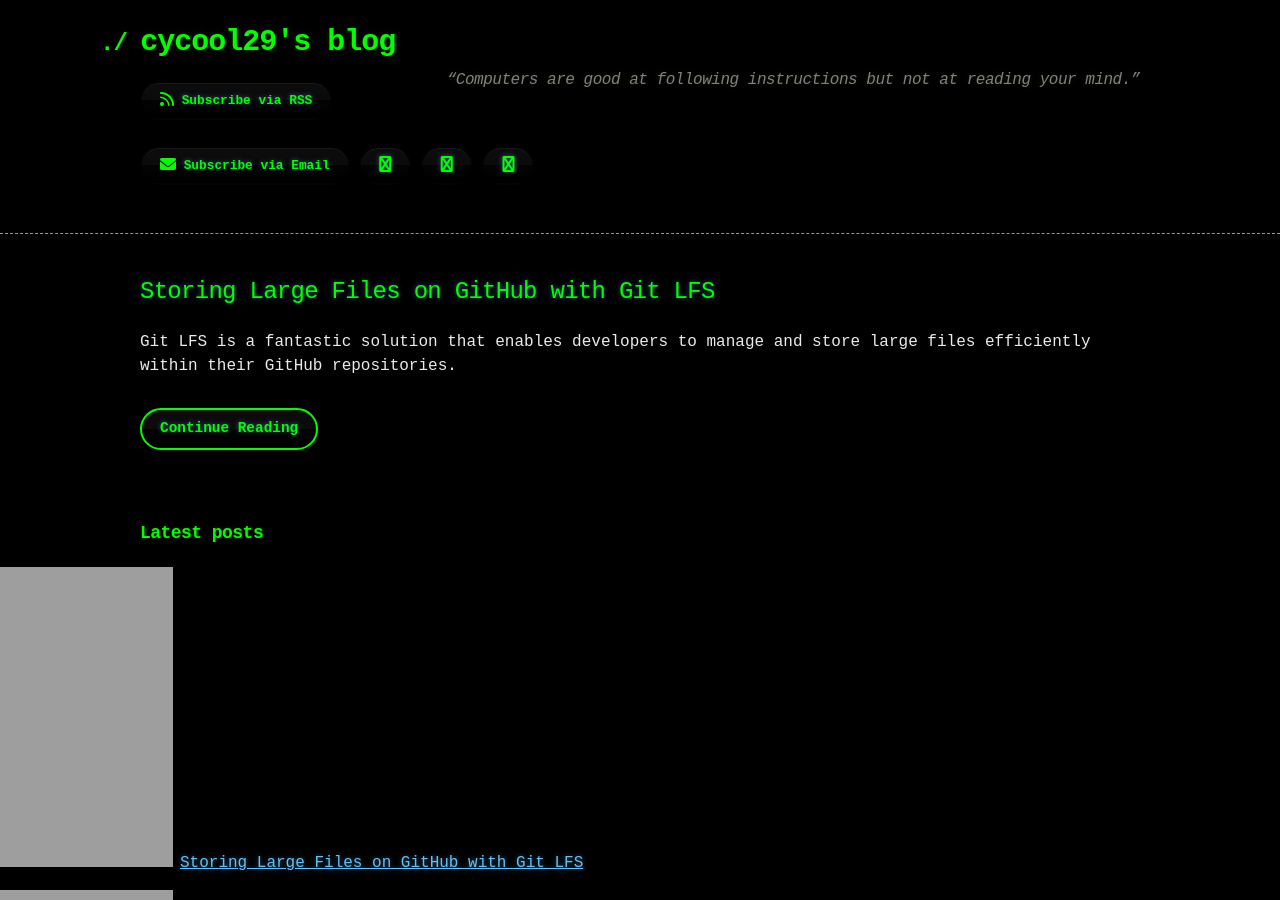
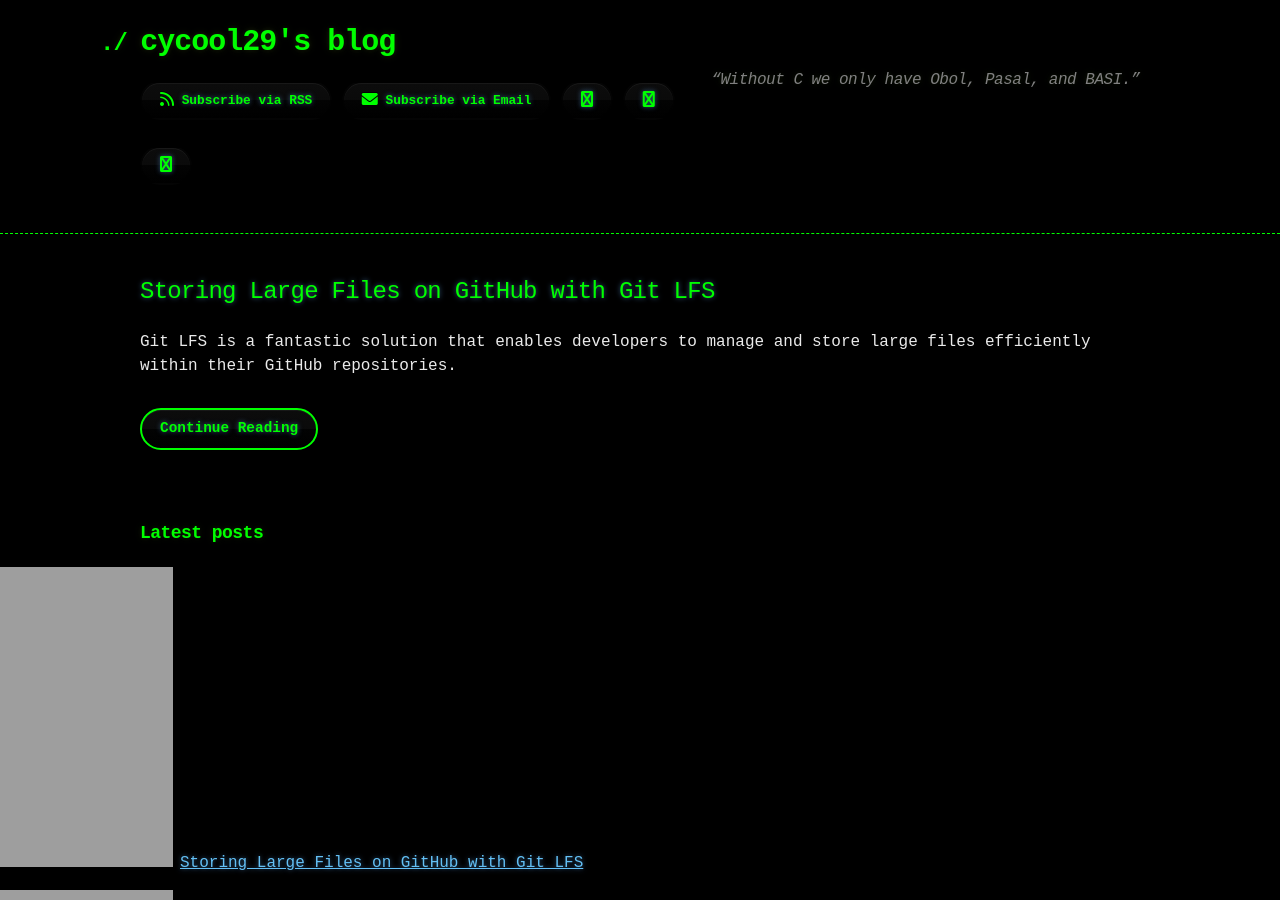
Before and after one commit to cycool29/cycool29.github.io, a Jekyll site: the page built from index.md, in a window 1280 px wide and 900 px high. Built offline with Jekyll 4.4.1, drawn with Linux system fonts in a browser that asks for light colours; a style sheet for code colours, icons or effects is not loaded.

Commit message:
Update quotes

```diff
--- a/_config.yml
+++ b/_config.yml
@@ -1,5 +1,5 @@
 title: cycool29's blog
-description: "“Computers are good at following instructions but not at reading your mind.” "
+description: "“Without C we only have Obol, Pasal, and BASI.” "
 bio: A high school student. Intermediate in Python, Git, Bash. Learning JavaScript. He/Him. "
 author: cycool29
 url: https://cycool29.github.io
```
